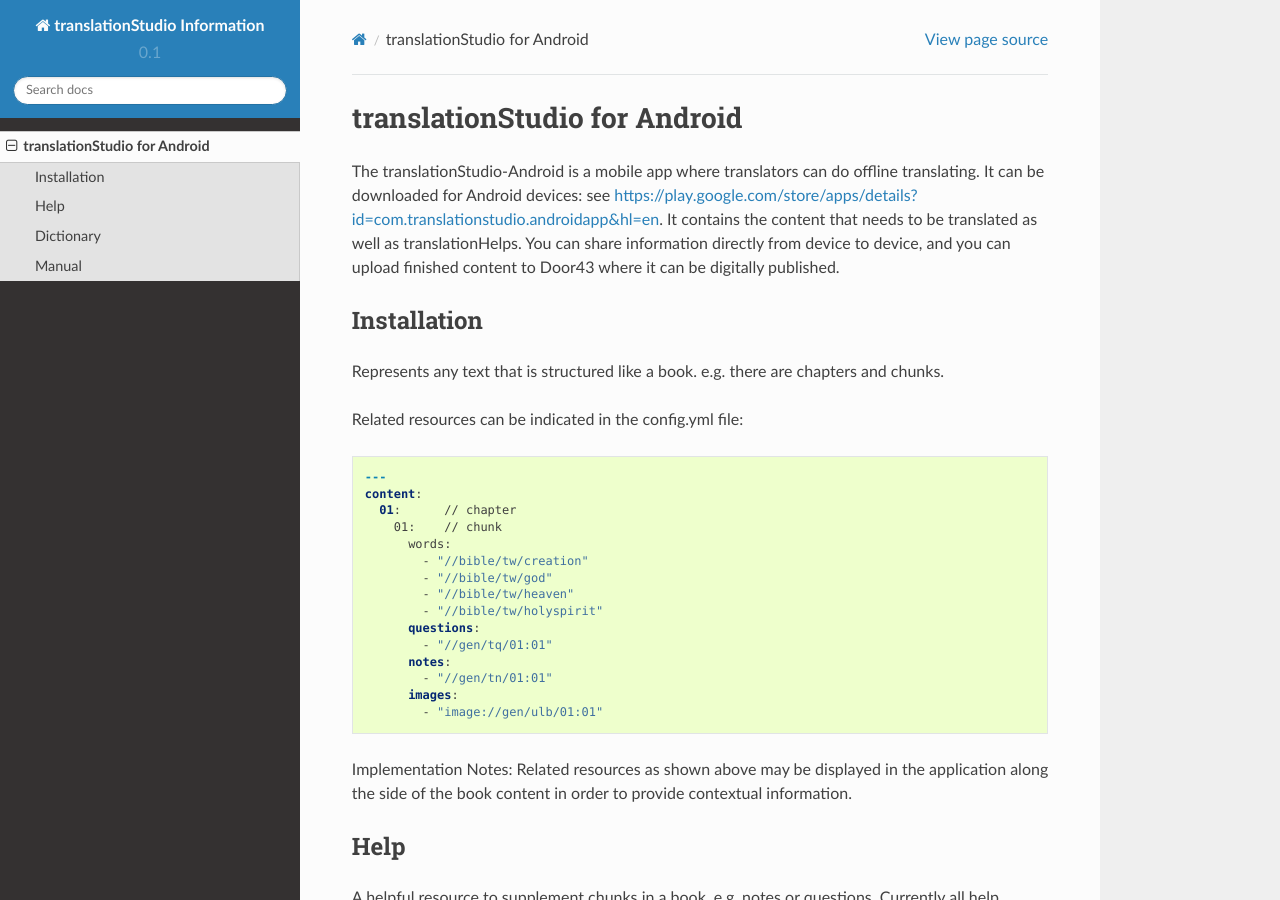
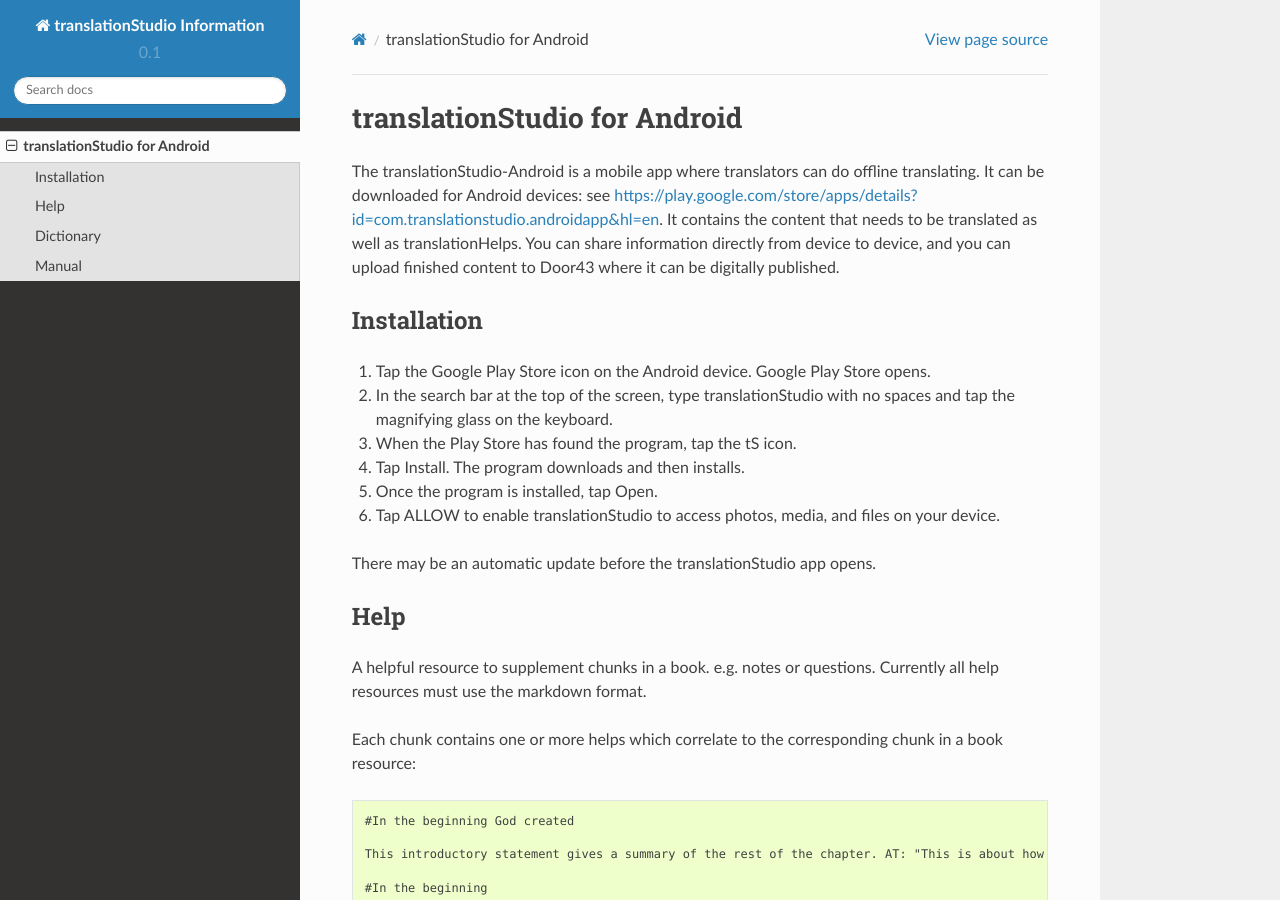
Before and after one commit to unfoldingWord-dev/translationStudio-Info, a Sphinx documentation site: the page built from docs/tablet.rst, in a window 1280 px wide and 900 px high. Built offline with Sphinx 7.4.7 and the Read the Docs theme 2.0.0, drawn with Linux system fonts in a browser that asks for light colours; pages that are not in the unit, such as notebooks, are missing from menus.

Commit message:
Update tablet.rst

```diff
--- a/docs/tablet.rst
+++ b/docs/tablet.rst
@@ -11,31 +11,21 @@ device, and you can upload finished content to Door43 where it can be digitally
 
 Installation
 ------------
+1.	Tap the Google Play Store icon on the Android device. Google Play Store opens.
 
-Represents any text that is structured like a book. e.g. there are chapters and chunks.
+2.	In the search bar at the top of the screen, type translationStudio with no spaces and tap the magnifying glass on the keyboard.
 
-Related resources can be indicated in the config.yml file:
+3.	When the Play Store has found the program, tap the tS icon.
 
-.. code-block:: yaml
+4.	Tap Install. The program downloads and then installs.
 
-    ---
-    content:
-      01:      // chapter
-        01:    // chunk
-          words:
-            - "//bible/tw/creation"
-            - "//bible/tw/god"
-            - "//bible/tw/heaven"
-            - "//bible/tw/holyspirit"
-          questions:
-            - "//gen/tq/01:01"
-          notes:
-            - "//gen/tn/01:01"
-          images:
-            - "image://gen/ulb/01:01"
+5.	Once the program is installed, tap Open.
 
-Implementation Notes:
-Related resources as shown above may be displayed in the application along the side of the book content in order to provide contextual information.
+6.	Tap ALLOW to enable translationStudio to access photos, media, and files on your device.
+
+There may be an automatic update before the translationStudio app opens.
+
+
 
 Help
 ----
```
